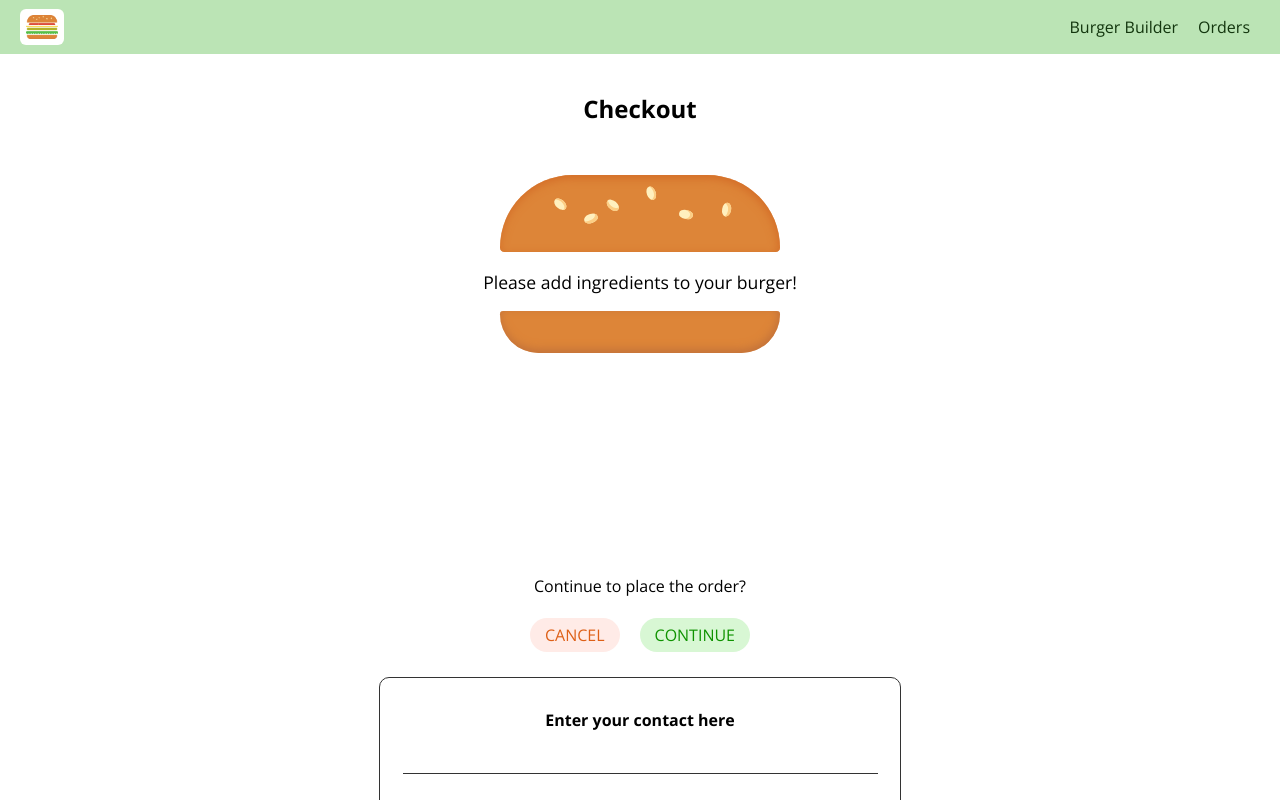
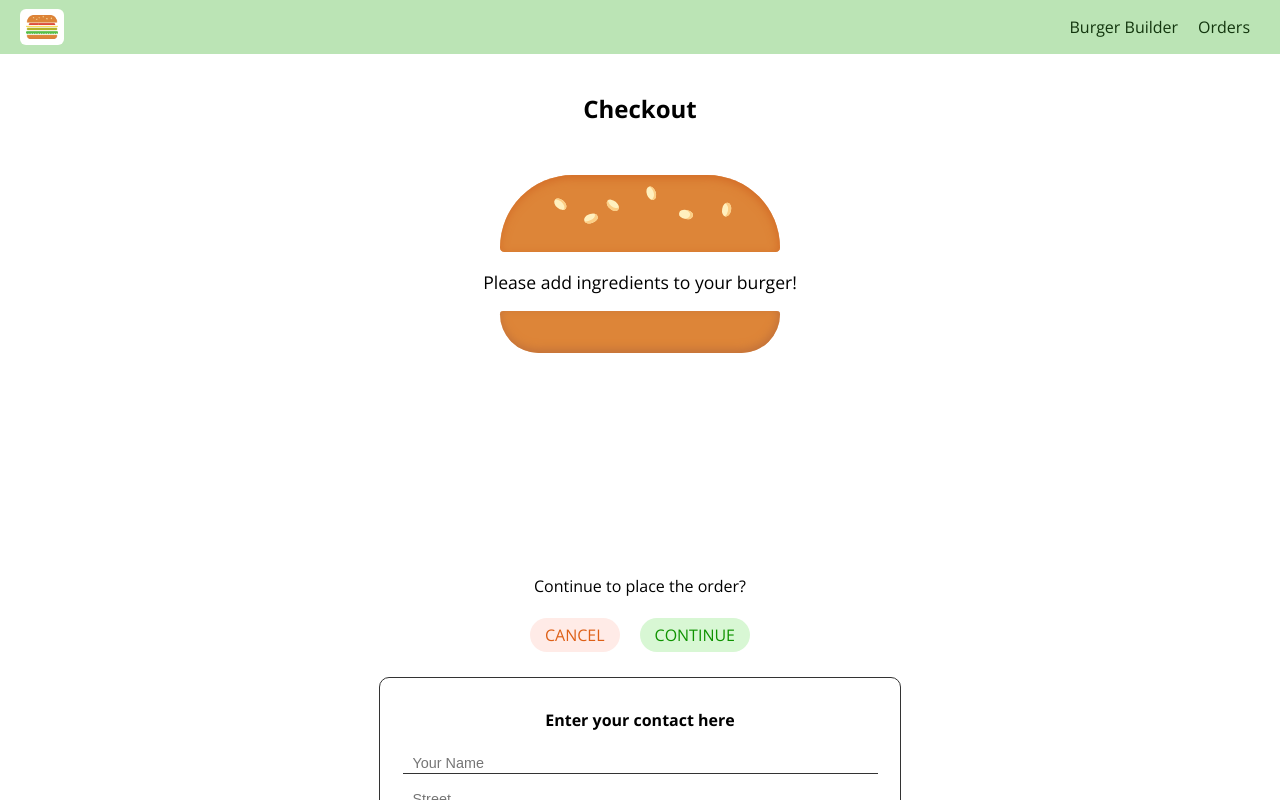
Before and after one commit to khoathy/burger-app, a React app: page /checkout in a window 1280 px wide. Both pictures are taken after a click on the button "CONTINUE". Shown: the top 800 px of the page. Built offline with nearby package versions, Linux system fonts and the light colour scheme.

Commit message:
feat: dynamically create inputs based on js config

```diff
--- a/src/containers/Checkout/ContactData/ContactData.js
+++ b/src/containers/Checkout/ContactData/ContactData.js
@@ -80,12 +80,28 @@ class ContactData extends Component {
     }
 
     render() {
+        const formElementsArray = [];
+        for (let key in this.state.orderForm) {
+            formElementsArray.push({
+                id: key,
+                config: this.state.orderForm[key]
+            });
+        }
+
         let form = (
             <form>
-                <Input inputtype="input" type="text" name="name" placeholder="Your Name" />
+                {formElementsArray.map(formElement => (
+                    <Input
+                        key={formElement.id}
+                        elementType={formElement.config.elementType}
+                        elementConfig={formElement.config.elementConfig}
+                        value={formElement.config.value}
+                    />
+                ))}
+                {/* <Input inputtype="input" type="text" name="name" placeholder="Your Name" />
                 <Input inputtype="input" type="email" name="email" placeholder="Your Email" />
                 <Input inputtype="input" type="text" name="street" placeholder="Street" />
-                <Input inputtype="input" type="text" name="postal" placeholder="Postal Code" />
+                <Input inputtype="input" type="text" name="postal" placeholder="Postal Code" /> */}
                 <Button btnType="Success" clicked={this.orderHandler}>Order</Button>
             </form>
         );
```
